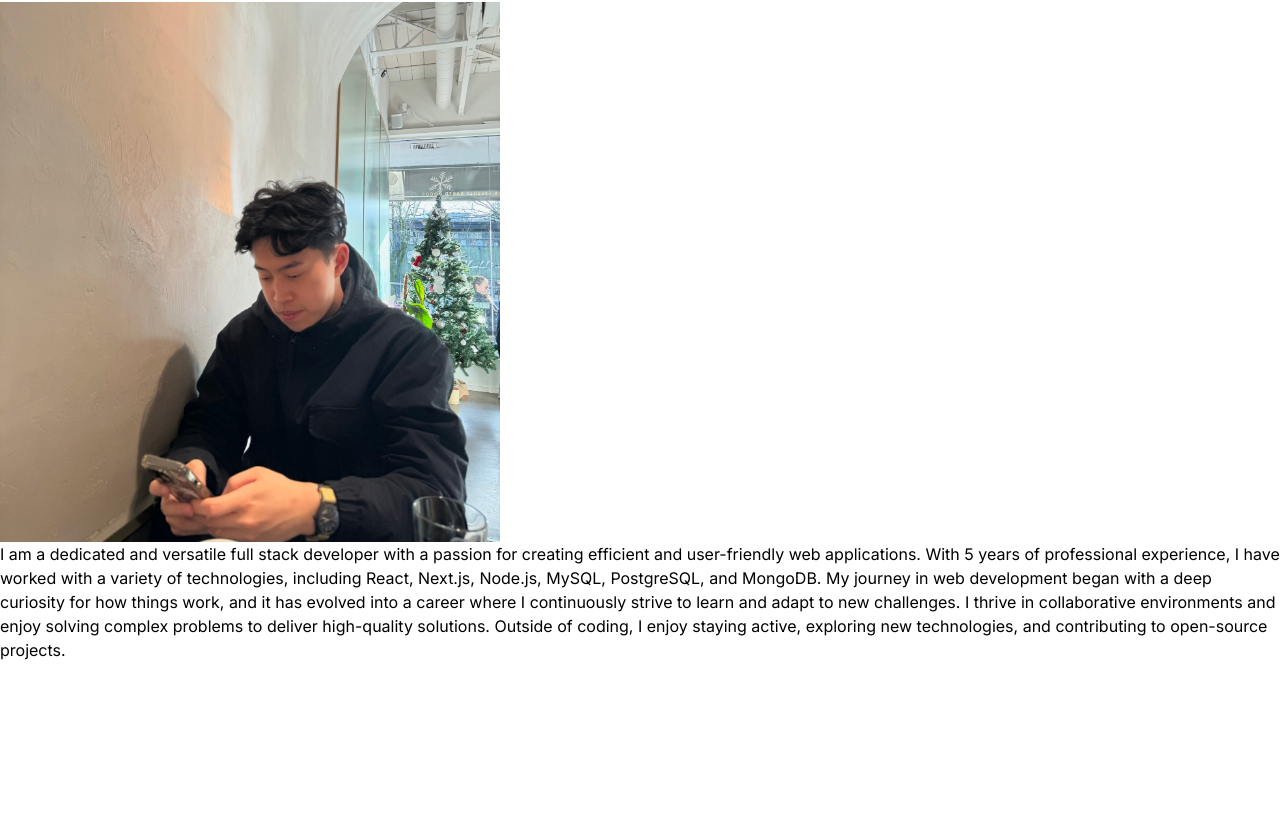
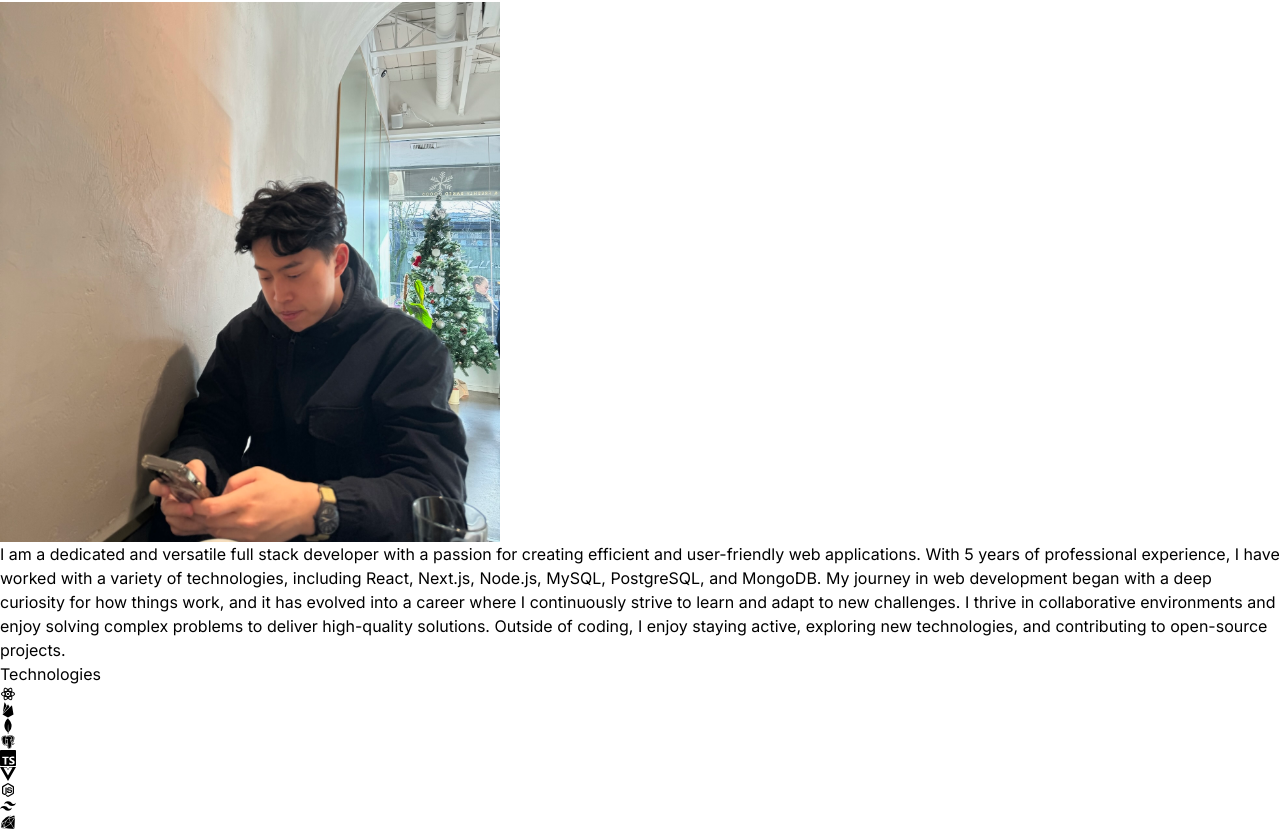
Before and after one commit to dantan380/portfolio, a React (Vite) app in the folder portfolio/: page / in a window 1280 px wide. Shown: the part 801-1631 px from the top of the page. Before the commit the page ends 1463 px from the top, so only its background shows below. Built offline with nearby package versions, Linux system fonts and the light colour scheme.

Commit message:
Add technolgies component to App.

```diff
--- a/portfolio/src/App.jsx
+++ b/portfolio/src/App.jsx
@@ -1,6 +1,7 @@
 import About from "./components/About";
 import HeroSection from "./components/HeroSection";
 import Navbar from "./components/Navbar";
+import Technologies from "./components/Technologies";
 
 const App = () => {
   return (
@@ -10,6 +11,7 @@ const App = () => {
         <Navbar />
         <HeroSection />
         <About />
+        <Technologies />
       </div>
     </div>
   )
```
